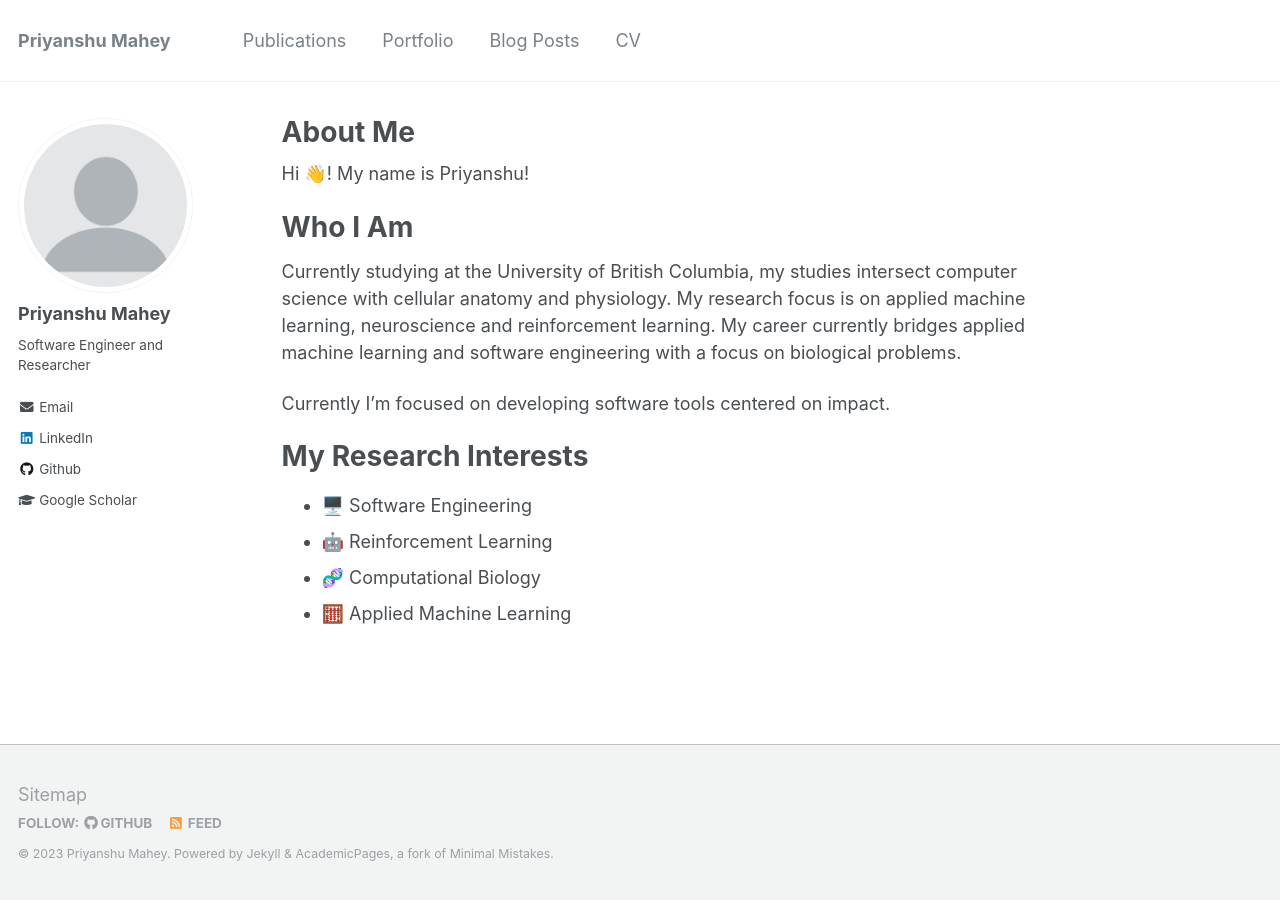
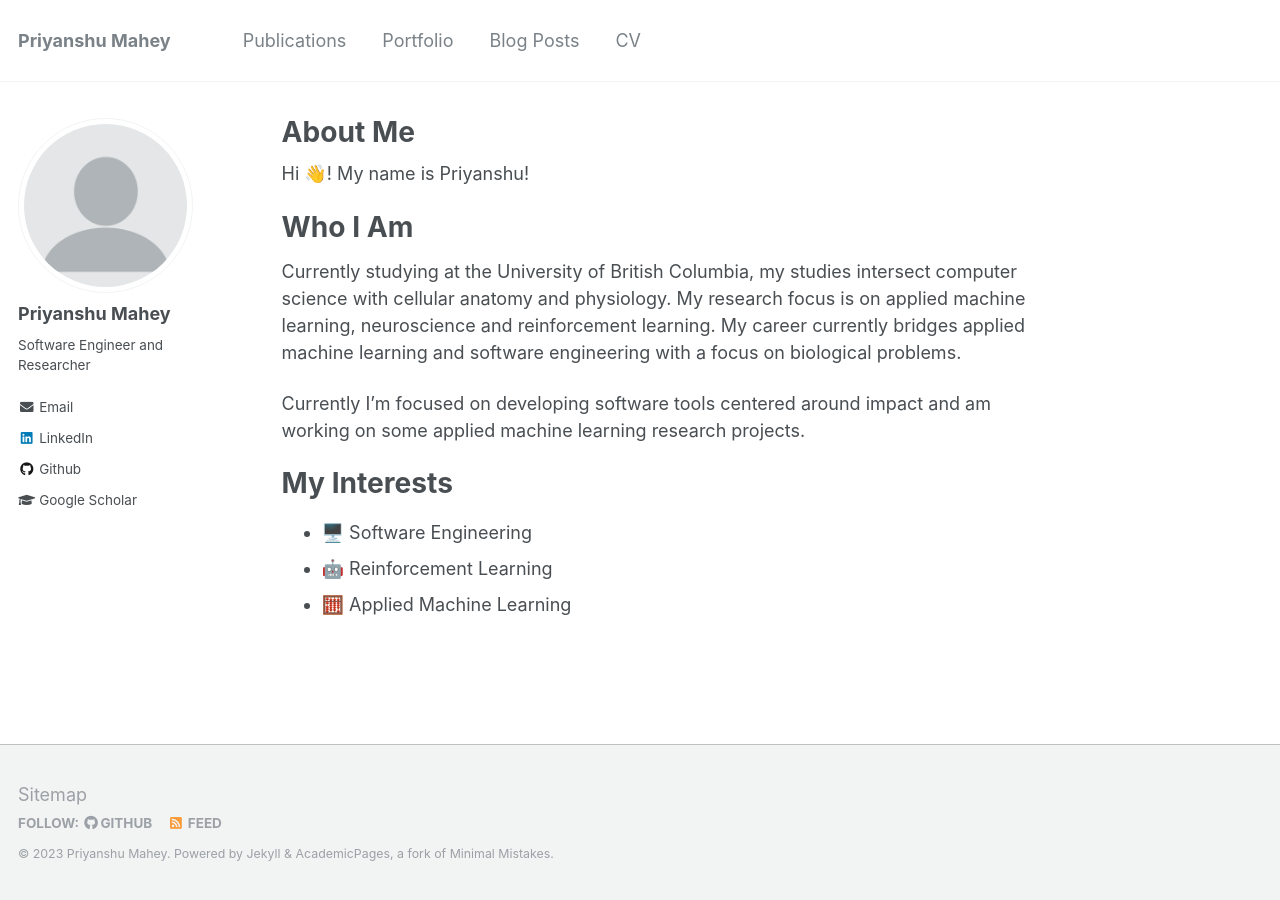
Before and after one commit to priyanshumahey/priyanshumahey.github.io, a Jekyll site: the page built from _pages/about.md, in a window 1280 px wide. Built offline with Jekyll 4.4.1, drawn with Linux system fonts in a browser that asks for light colours.

Commit message:
Minor updates

```diff
--- a/_pages/about.md
+++ b/_pages/about.md
@@ -15,12 +15,11 @@ Who I Am
 
 Currently studying at the University of British Columbia, my studies intersect computer science with cellular anatomy and physiology. My research focus is on applied machine learning, neuroscience and reinforcement learning. My career currently bridges applied machine learning and software engineering with a focus on biological problems.
 
-Currently I'm focused on developing software tools centered on impact.
+Currently I'm focused on developing software tools centered around impact and am working on some applied machine learning research projects.
 
 
-My Research Interests
+My Interests
 ======
 - 🖥️ Software Engineering
 - 🤖 Reinforcement Learning
-- 🧬 Computational Biology
 - 🧮 Applied Machine Learning
```
Also changed, not shown: _portfolio/portfolio-1.md (+5 -1 lines), _portfolio/portfolio-3.md (+1 -1 lines), _portfolio/portfolio-4.md (+1 -1 lines), _portfolio/portfolio-5.md (+1 -1 lines), _portfolio/portfolio-6.md (+1 -1 lines).
